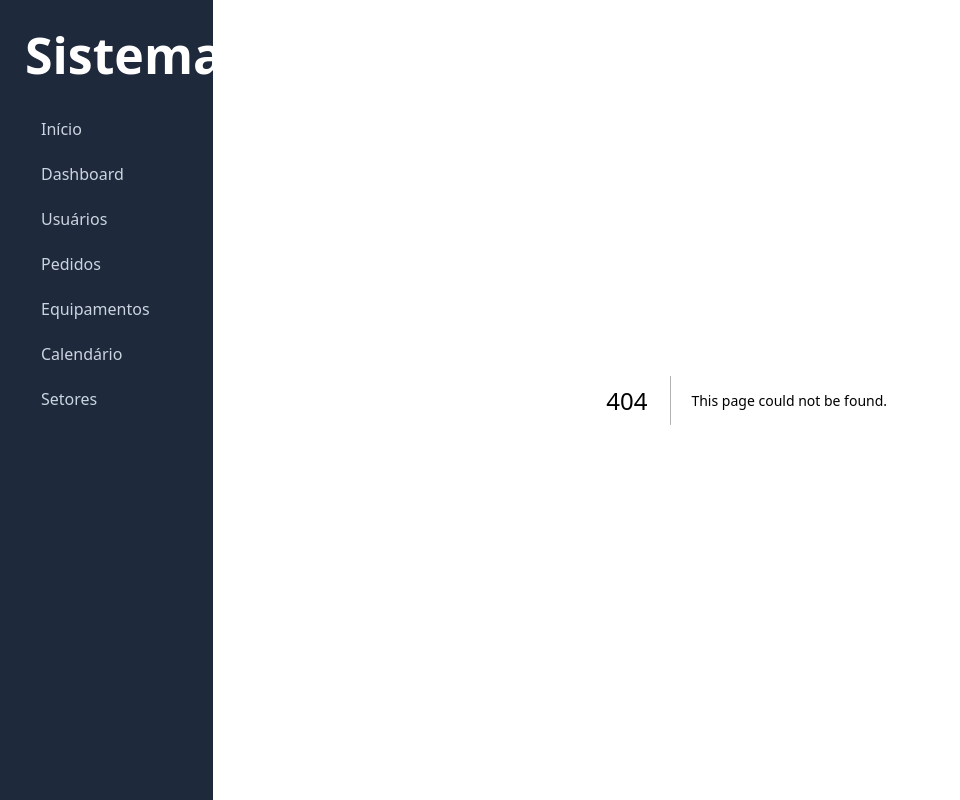
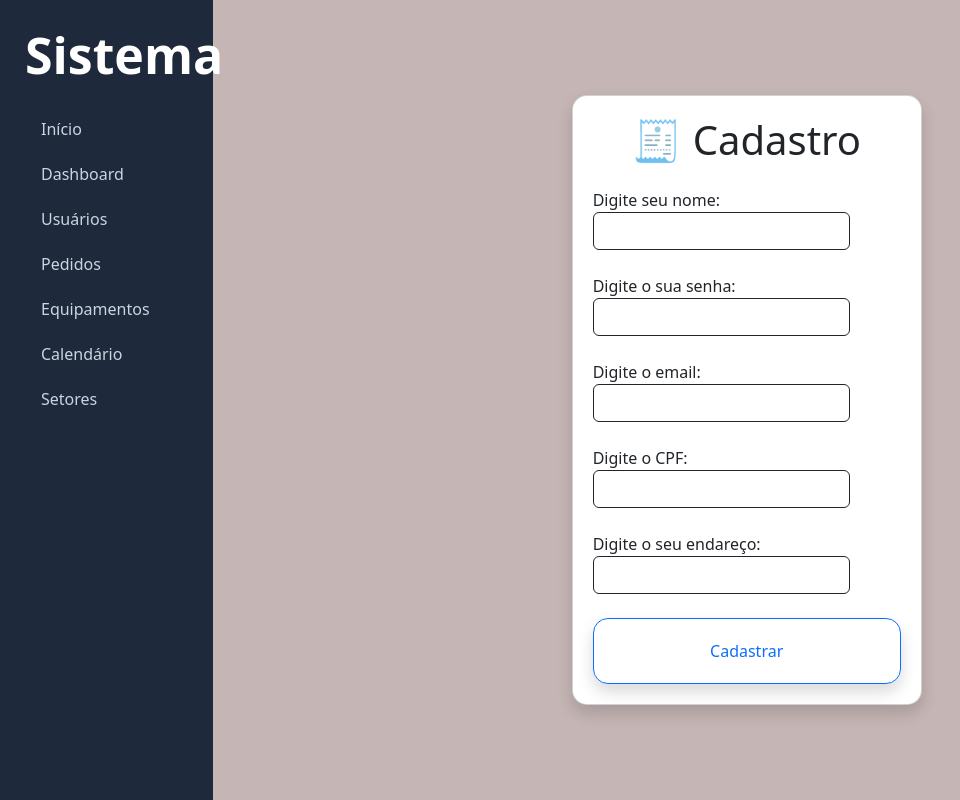
Before and after one commit to AlexAlves-10/pi-chamados, a Next.js app: page /cadastro in a window 1280 px wide. Before the commit this address had no page. Shown: the whole page, without its empty margins (0-960 px from the left). Built offline with nearby package versions, Linux system fonts and the light colour scheme.

Commit message:
estilização do login e do cadastro

```diff
--- /dev/null
+++ b/app/cadastro/cadastro.css
@@ -0,0 +1,69 @@
+/* FUNDO DA TELA */
+.container-cadastro {
+  background: #f4f6f9;
+  height: 100vh;
+  display: flex;
+  justify-content: center;
+  align-items: center;
+}
+
+/* CARD PRINCIPAL */
+.card-cadastro {
+  width: 350px;
+  background: #fff;
+  border-radius: 15px;
+  padding: 25px;
+  box-shadow: 0 8px 20px rgba(0, 0, 0, 0.05);
+}
+
+/* TÍTULO */
+.titulo-cadastro {
+  text-align: center;
+  margin-bottom: 20px;
+  font-weight: 600;
+}
+
+/* GRUPO DE INPUT */
+.grupo-input {
+  margin-bottom: 15px;
+}
+
+/* LABEL */
+.label-cadastro {
+  font-size: 14px;
+  font-weight: 500;
+  margin-bottom: 5px;
+  display: block;
+}
+
+/* INPUT */
+.input-cadastro {
+  width: 100%;
+  padding: 8px;
+  border-radius: 8px;
+  border: 1px solid #ddd;
+  transition: 0.2s;
+}
+
+/* HOVER INPUT */
+.input-cadastro:focus {
+  border-color: #000;
+  outline: none;
+}
+
+/* BOTÃO */
+.botao-cadastro {
+  width: 100%;
+  padding: 10px;
+  border: none;
+  border-radius: 10px;
+  background: #000;
+  color: #fff;
+  font-weight: 600;
+  transition: 0.2s;
+}
+
+/* HOVER BOTÃO */
+.botao-cadastro:hover {
+  background: #333;
+}
--- /dev/null
+++ b/app/cadastro/page.js
@@ -0,0 +1,98 @@
+'use client'
+import { useState } from "react"
+import supabase from "../conexao/bancos";
+import 'bootstrap/dist/css/bootstrap.min.css';
+
+function Cadastro() {
+
+    const [senha, alteraSenha] = useState("")
+    const [email, alteraEmail] = useState("")
+    const [cpf, alteraCPF] = useState("")
+    const [nome, alteraNome] = useState("")
+    const [endareco, alteraEndareco] = useState("")
+
+    async function cadastro() {
+        // CADASTRAR NO AUTHENTICATION DO SUPABASE
+        const { data, error } = await supabase.auth.signUp({
+            email: email,
+            password: senha,
+        })
+
+        if (data == null) {
+            alert("Dados inálidos?")
+            return
+        }
+
+
+        // CADASTRO NA MINHA TABELA DE USUÁRIOS
+        const objeto = {
+            id: data.user.id,
+            nome: nome,
+            cpf: cpf,
+            endareco: endareco,
+        }
+
+        const resposta = await supabase
+            .from('usuarios')
+            .insert(objeto)
+
+        if (resposta.error == null) {
+            alert("Cadatrado com sucesso!")
+        } else {
+            alert("Varifique os dados novamente")
+        }
+    }
+
+    return (
+        <div style={{
+            background: "#c5b5b5",
+            height: "100vh",
+            display: "flex",
+            justifyContent: "center",
+            alignItems: "center",
+        }}>
+
+            <div className="card shadow"
+                style={{
+                    width: "350px",
+                    borderRadius: "15px",
+                    padding: "20px",
+                }}>
+
+                <h1 className="text-center mb-4"> 🧾 Cadastro </h1>
+
+                <div className="mb-3" >
+                    <label for="exampleFormControlInput1" className="form-label" > Digite seu nome: <input className="form-control border-dark input-cadastro" onChange={e => alteraSenha(e.target.value)} /> </label>
+                </div>
+
+                <div className="mb-3" >
+                    <label for="exampleFormControlInput1" className="form-label" > Digite o sua senha: <input className="form-control border-dark input-cadastro" onChange={e => alteraSenha(e.target.value)} /> </label>
+                </div>
+
+                <div className="mb-3" >
+                    <label for="exampleFormControlInput1" className="form-label" > Digite o email: <input className="form-control border-dark input-cadastro" onChange={e => alteraEmail(e.target.value)} /> </label>
+                </div>
+
+                <div className="mb-3" >
+                    <label for="exampleFormControlInput1" className="form-label" > Digite o CPF: <input className="form-control border-dark input-cadastro" onChange={e => alteraCPF(e.target.value)} /> </label>
+                </div>
+
+                <div className="mb-3" >
+                    <label for="exampleFormControlInput1" className="form-label" > Digite o seu endareço: <input className="form-control border-dark input-cadastro" onChange={e => alteraEndareco(e.target.value)} /> </label>
+                </div>
+
+                <button type="button" className="btn btn-outline-primary w-100 shadow"
+                    style={{
+                        width: "350px",
+                        borderRadius: "15px",
+                        padding: "20px",
+                    }} onClick={cadastro} > Cadastrar
+                </button>
+            </div>
+
+
+        </div>
+    );
+}
+
+export default Cadastro;
--- a/app/conexao/bancos.js
+++ b/app/conexao/bancos.js
@@ -1,5 +1,6 @@
 import { createClient } from '@supabase/supabase-js'
 const supabase = createClient('https://ekdskhpbgorgflhhehfp.supabase.co', 'sb_publishable_IXnnnkyVkAxmOe4AhwF6VA_F3RzJrnJ')
+import 'bootstrap/dist/css/bootstrap.min.css';
 import 'bootstrap-icons/font/bootstrap-icons.css';
 
 export default supabase
--- a/app/layout.js
+++ b/app/layout.js
@@ -27,12 +27,12 @@ export default function RootLayout({ children }) {
       <body className={`${geistSans.variable} ${geistMono.variable}`}>
 
 
-        <div class="container-fluid">
-          <div class="row">
-            <div class="col-2 menuLateral">
+        <div className="container-fluid">
+          <div className="row">
+            <div className="col-2 menuLateral">
               <MenuLateral/>
             </div>
-            <div class="col-10">
+            <div className="col-10">
               {children}
             </div>
           </div>
--- a/package.json
+++ b/package.json
@@ -9,7 +9,7 @@
     "lint": "eslint"
   },
   "dependencies": {
-    "@supabase/supabase-js": "^2.99.1",
+    "@supabase/supabase-js": "^2.101.0",
     "bootstrap": "^5.3.8",
     "bootstrap-icons": "^1.13.1",
     "next": "16.1.6",
```
Also changed, not shown: app/login/page.js (+27 -11 lines), 1 other file (tests, documents, lock files or other folders).
